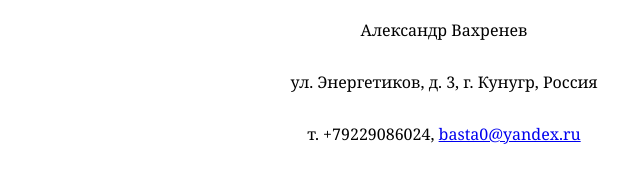
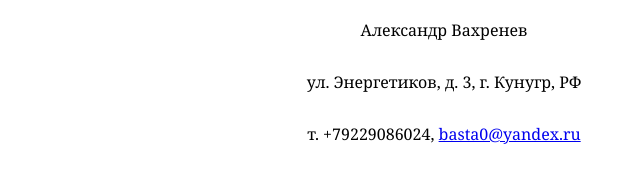
Before and after one commit to Bas43/Bas43.github.io, a plain HTML site: page index.html in a window 1280 px wide. Shown: the part 1071-1253 px from the top of the page, 196-836 px from the left. Drawn offline with Linux system fonts and the light colour scheme.

Commit message:
Update index.html

```diff
--- a/index.html
+++ b/index.html
@@ -47,7 +47,7 @@
       </div>
       <div id="footer">
           <p>Александр Вахренев</p>
-          <p>ул. Энергетиков, д. 3, г. Кунугр, Россия</p>
+          <p>ул. Энергетиков, д. 3, г. Кунугр, РФ</p>
           <p>т. +79229086024, <a href="mailto:basta0@yandex.ru">basta0@yandex.ru</a></p>
       </div>
 
```
